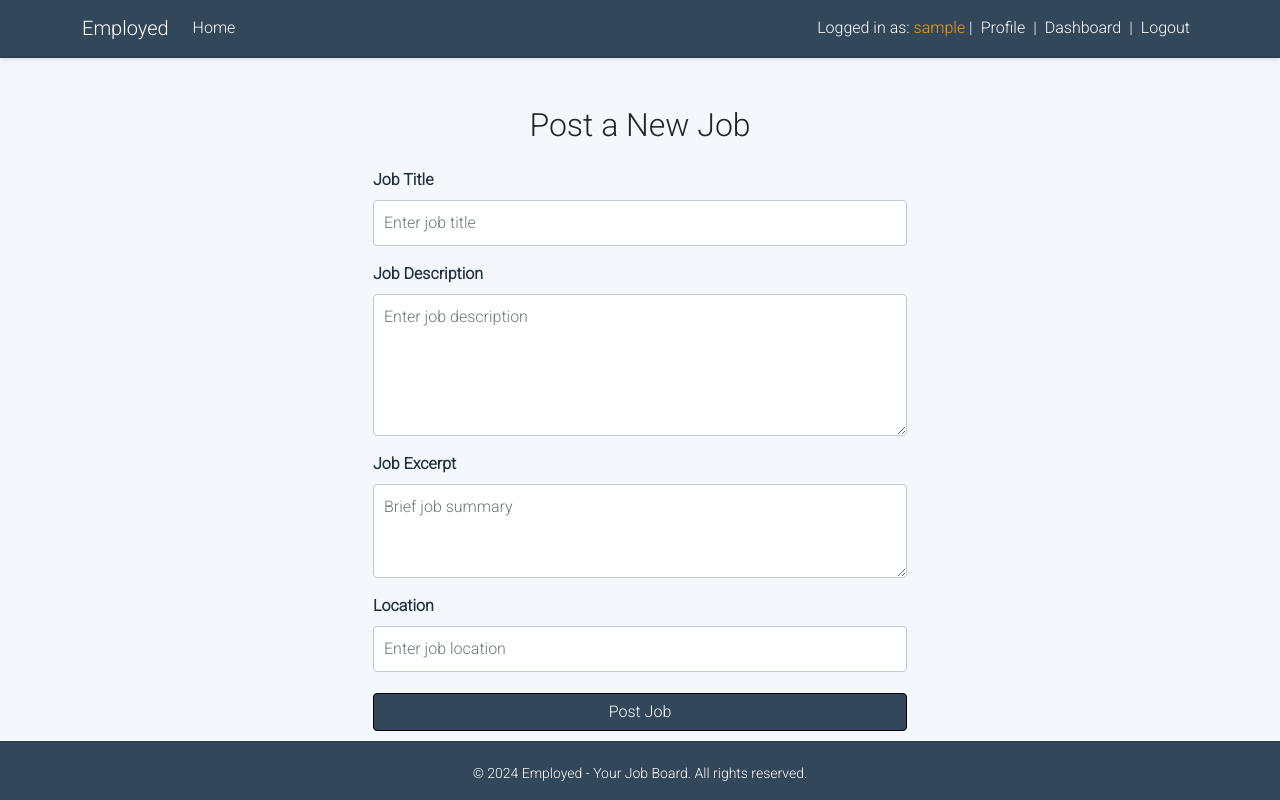
After one commit to Dimmanzo/employed, a Django app: page /post_job/ in a window 1280 px wide. The commit adds this page. Run offline with Django 4.2, Linux system fonts and the light colour scheme; the visitor is signed in with stand-in values (Sample User, id 1); parts of the project's set-up code (start-up, migrations or seed data) failed here and were passed over.

Commit message:
Added post a job functionality. Automaticalty generates unique slug and sets job status

```diff
--- /dev/null
+++ b/jobs/forms.py
@@ -0,0 +1,41 @@
+from django.utils.text import slugify
+from django import forms
+from .models import Job
+
+
+# Post a New Job form
+class JobForm(forms.ModelForm):
+    class Meta:
+        model = Job
+        fields = ['title', 'description', 'excerpt', 'location']
+
+        widgets = {
+            'description': forms.Textarea(attrs={'rows': 5}),
+            'excerpt': forms.Textarea(attrs={'rows': 3})
+        }
+
+    # Overrides save method
+    def save(self, commit=True):
+        job = super().save(commit=False)
+        job.status = 'open'
+
+        # Generates unique slug
+        if not job.slug:
+            job.slug = self.generate_unique_slug(job.title)
+
+        # Saves job instance
+        if commit:
+            job.save()
+        return job
+
+    # Generates unique slug based on title
+    def generate_unique_slug(self, title):
+        slug = slugify(title)
+        unique_slug = slug
+        num = 1
+
+        # Checks if the slug already exists, if so, appends a number
+        while Job.objects.filter(slug=unique_slug).exists():
+            unique_slug = f'{slug}-{num}'
+            num += 1
+        return unique_slug
--- a/jobs/models.py
+++ b/jobs/models.py
@@ -6,7 +6,6 @@ class Job(models.Model):
     STATUS_CHOICES = (
         ('open', 'Open'),
         ('closed', 'Closed'),
-        ('pending', 'Pending'),
     )
 
     title = models.CharField(max_length=100)
@@ -16,7 +15,7 @@ class Job(models.Model):
     location = models.CharField(max_length=100)
     created_at = models.DateTimeField(auto_now_add=True)
     employer = models.ForeignKey(User, on_delete=models.CASCADE)
-    status = models.CharField(max_length=10, choices=STATUS_CHOICES, default='pending')
+    status = models.CharField(max_length=10, choices=STATUS_CHOICES, default='open')
 
     class Meta:
         ordering = ["-created_at"]
--- /dev/null
+++ b/jobs/templates/jobs/create_job.html
@@ -0,0 +1,46 @@
+{% extends "base.html" %}
+
+{% block content %}
+<div class="container mt-5">
+    <div class="row justify-content-center">
+        <div class="col-md-6">
+            <h2 class="mb-4 text-center">Post a New Job</h2>
+
+            <!-- Form to post a new job -->
+            <form method="POST">
+                {% csrf_token %}
+
+                <!-- Job Title -->
+                <div class="mb-3">
+                    <label for="id_title" class="form-label">Job Title</label>
+                    <input type="text" name="title" id="id_title" class="form-control" placeholder="Enter job title" required>
+                </div>
+
+                <!-- Job Description -->
+                <div class="mb-3">
+                    <label for="id_description" class="form-label">Job Description</label>
+                    <textarea name="description" id="id_description" class="form-control" rows="5" placeholder="Enter job description" required></textarea>
+                </div>
+
+                <!-- Excerpt -->
+                <div class="mb-3">
+                    <label for="id_excerpt" class="form-label">Job Excerpt</label>
+                    <textarea name="excerpt" id="id_excerpt" class="form-control" rows="3" placeholder="Brief job summary" required></textarea>
+                </div>
+
+                <!-- Location -->
+                <div class="mb-3">
+                    <label for="id_location" class="form-label">Location</label>
+                    <input type="text" name="location" id="id_location" class="form-control" placeholder="Enter job location" required>
+                </div>
+
+                <!-- Submit Button -->
+                <div class="d-grid">
+                    <button type="submit" class="btn btn-primary">Post Job</button>
+                </div>
+
+            </form>
+        </div>
+    </div>
+</div>
+{% endblock %}
--- a/jobs/urls.py
+++ b/jobs/urls.py
@@ -3,4 +3,5 @@ from . import views
 
 urlpatterns = [
     path('', views.JobList.as_view(), name='home'),
+    path('post_job/', views.create_job, name='create_job'),
 ]
--- a/jobs/views.py
+++ b/jobs/views.py
@@ -1,10 +1,31 @@
-from django.shortcuts import render
+from django.shortcuts import render, redirect
+from django.contrib.auth.decorators import login_required
+from django.contrib import messages
 from django.views import generic
 from .models import Job
+from .forms import JobForm
 
 
-# Create your views here.
+# View to display a list of jobs :D
 class JobList(generic.ListView):
     model = Job
     template_name = "jobs/index.html"
     paginate_by = 9
+
+
+# View to handle creating a new job
+@login_required
+def create_job(request):
+    if request.method == 'POST':
+        form = JobForm(request.POST)
+        if form.is_valid():
+            job = form.save(commit=False)
+            job.employer = request.user
+            job.save()
+            messages.success(request, 'Job posted successfully!')
+            return redirect('dashboard')
+        else:
+            messages.error(request, 'There was an error posting the job. Please check the form and try again.')
+    else:
+        form = JobForm()
+    return render(request, 'jobs/create_job.html', {'form': form})
```
Also changed, not shown: dashboard/templates/dashboard/dashboard-employer.html (+4 -3 lines), dashboard/migrations/0001_initial.py (added).
